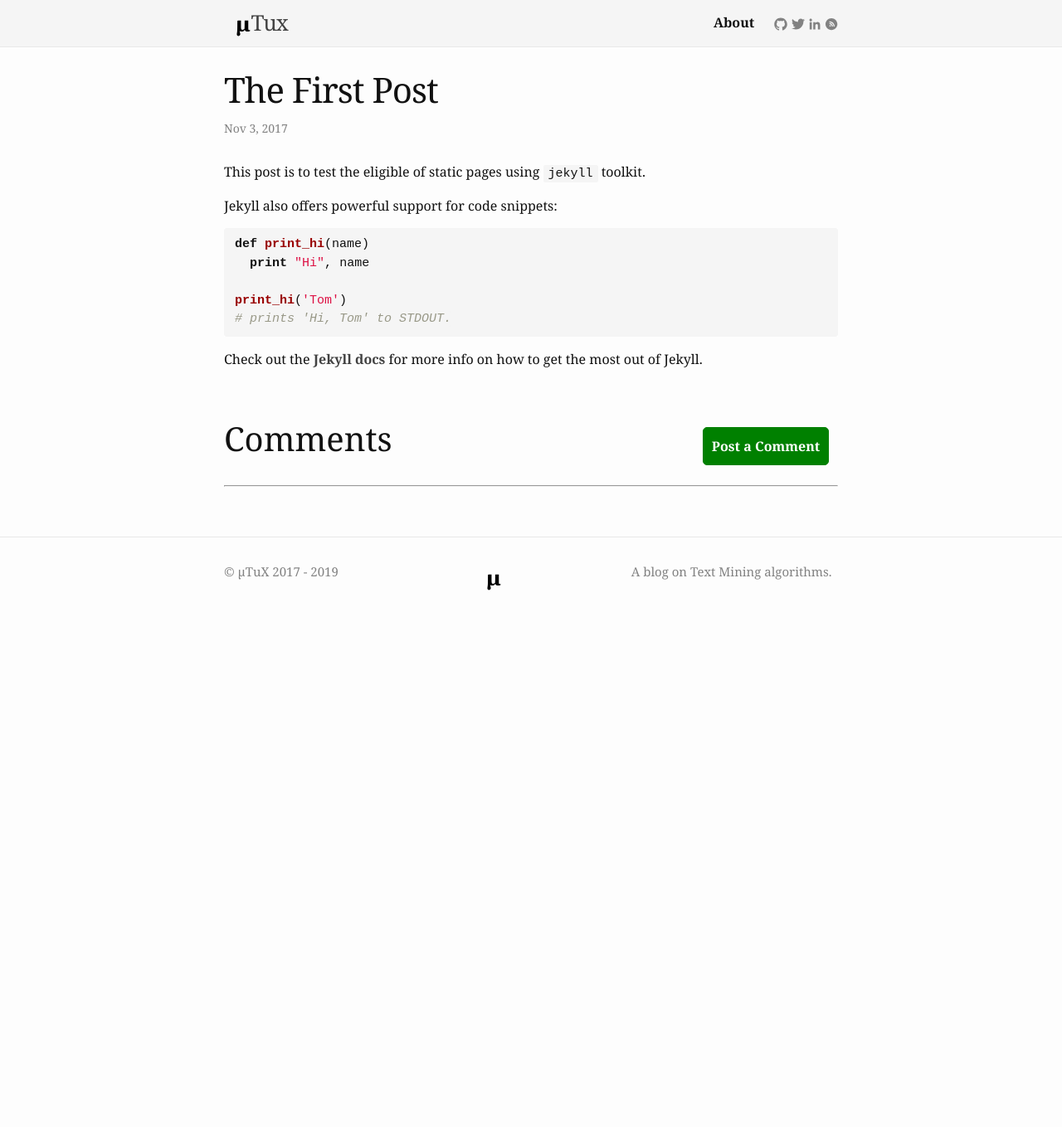
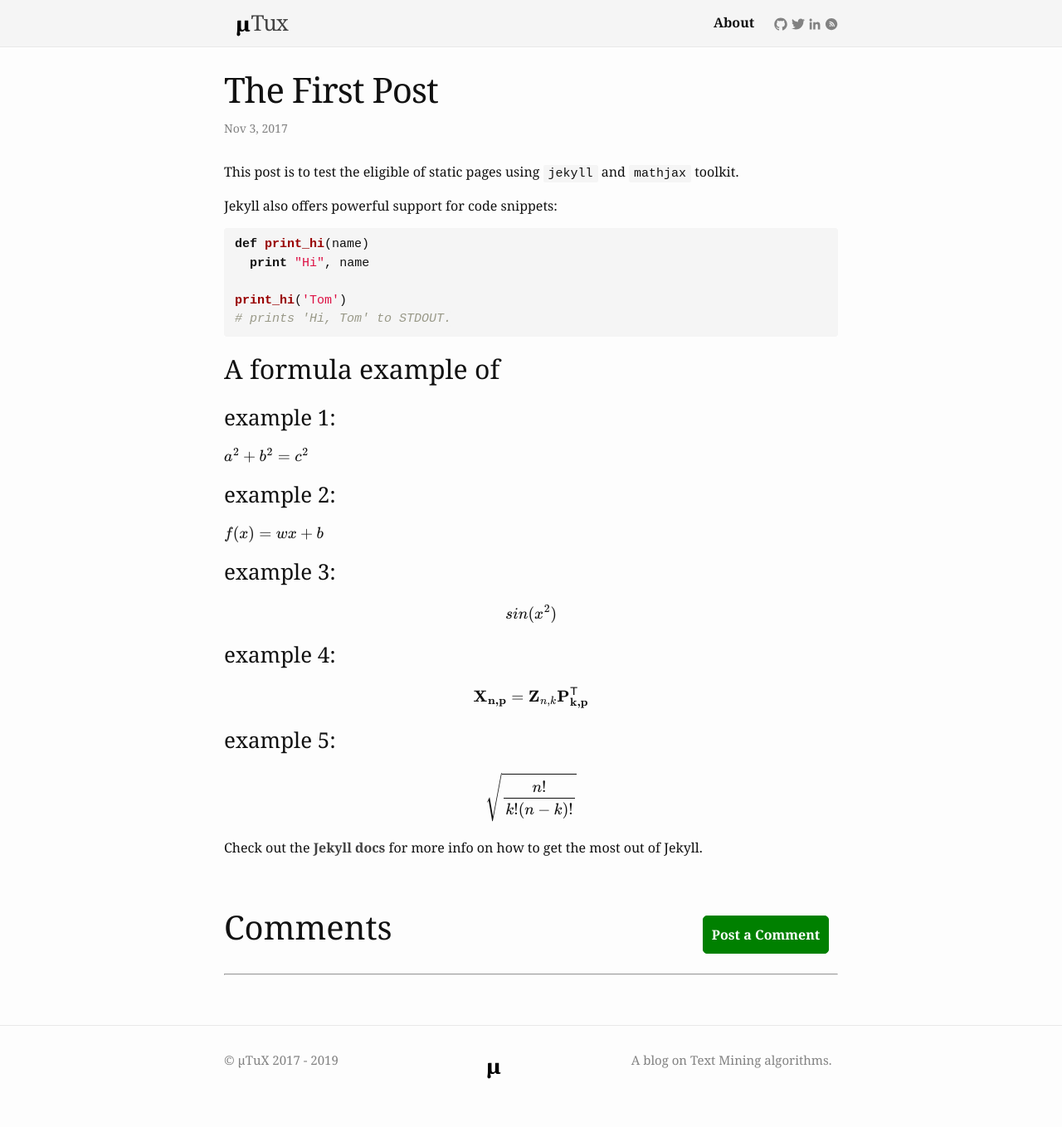
Before and after one commit to mutux/mutux.github.io, a Jekyll site: the page built from _posts/2017-11-03-the-first-post.md, in a window 1280 px wide. Shown: the whole page at 83% size. Built offline with Jekyll 4.4.1, drawn with Linux system fonts in a browser that asks for light colours; formulas are drawn with MathJax 3; before the commit the page ends 900 px from its top, so only the background shows below that.

Commit message:
mathjax support

```diff
--- a/_layouts/post.html
+++ b/_layouts/post.html
@@ -1,6 +1,7 @@
 ---
 layout: default
 ---
+<script type="text/javascript" src="http://cdn.mathjax.org/mathjax/latest/MathJax.js?config=TeX-AMS-MML_HTMLorMML"></script>
 <article class="post" itemscope itemtype="http://schema.org/BlogPosting">
 
   <header class="post-header">
--- a/_posts/2017-11-03-the-first-post.md
+++ b/_posts/2017-11-03-the-first-post.md
@@ -5,7 +5,7 @@ date:   2017-11-03 19:34:36 -0400
 categories: Test
 comment_id: 1
 ---
-This post is to test the eligible of static pages using `jekyll` toolkit.
+This post is to test the eligible of static pages using `jekyll` and `mathjax` toolkit.
 
 Jekyll also offers powerful support for code snippets:
 
@@ -17,6 +17,17 @@ print_hi('Tom')
 # prints 'Hi, Tom' to STDOUT.
 {% endhighlight %}
 
+## A formula example of
+### example 1:
+\\(a^2+b^2=c^2\\)
+### example 2:
+$$ f(x) = wx+b $$
+### example 3:
+\\[ sin(x^2) \\]
+### example 4:
+\\[ \mathbf{X\_{n,p}} = \mathbf{Z}\_{n,k} \mathbf{P^\mathsf{T}\_{k,p}} \\]
+### example 5:
+\\[ \sqrt{\frac{n!}{k!(n-k)!}} \\]
 Check out the [Jekyll docs][jekyll-docs] for more info on how to get the most out of Jekyll.
 
 [jekyll-docs]: https://jekyllrb.com/docs/home
```
